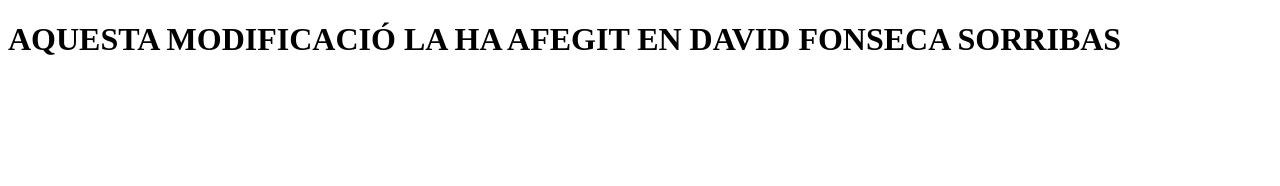
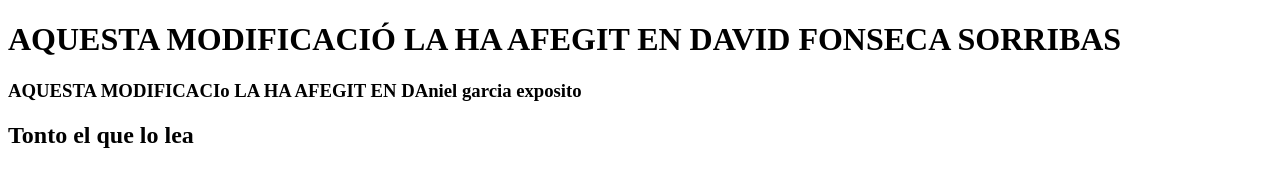
Before and after one commit to D12345/test4, a plain HTML site: page index.html in a window 1280 px wide. Drawn offline with Linux system fonts and the light colour scheme.

Commit message:
commit index daniel

```diff
--- a/index.html
+++ b/index.html
@@ -4,6 +4,8 @@
 	<meta charset="UTF-8"/>
 	<body>
 		<h1>AQUESTA MODIFICACIÓ LA HA AFEGIT EN DAVID FONSECA SORRIBAS</h1>
+                <h3>AQUESTA MODIFICACIo LA HA AFEGIT EN DAniel garcia exposito</h3>
+                <h2>Tonto el que lo lea</h2>
 	</body>
 
 </html>
```
